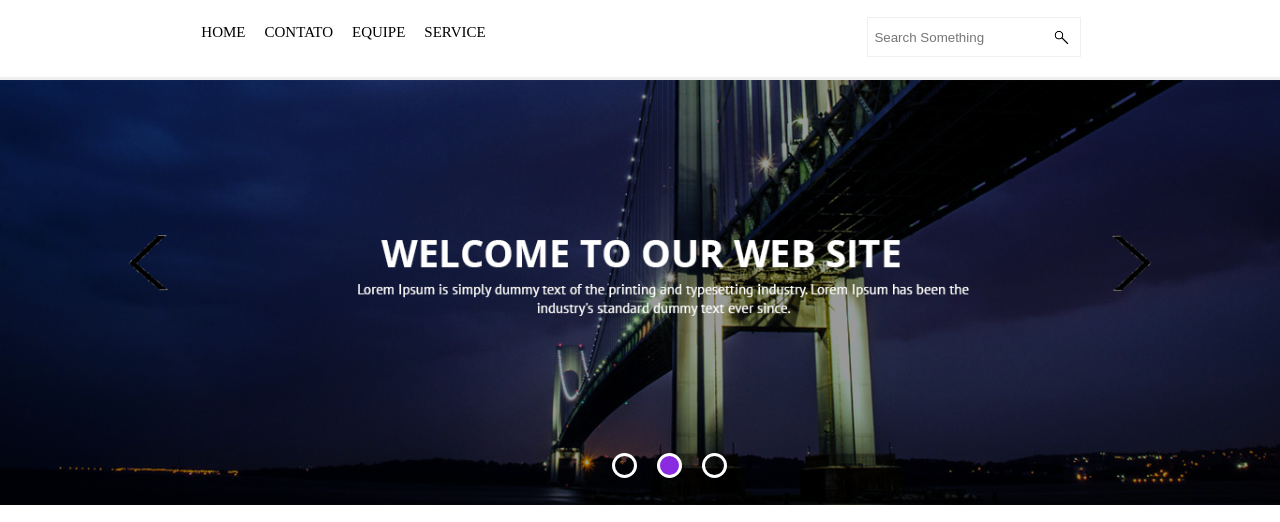
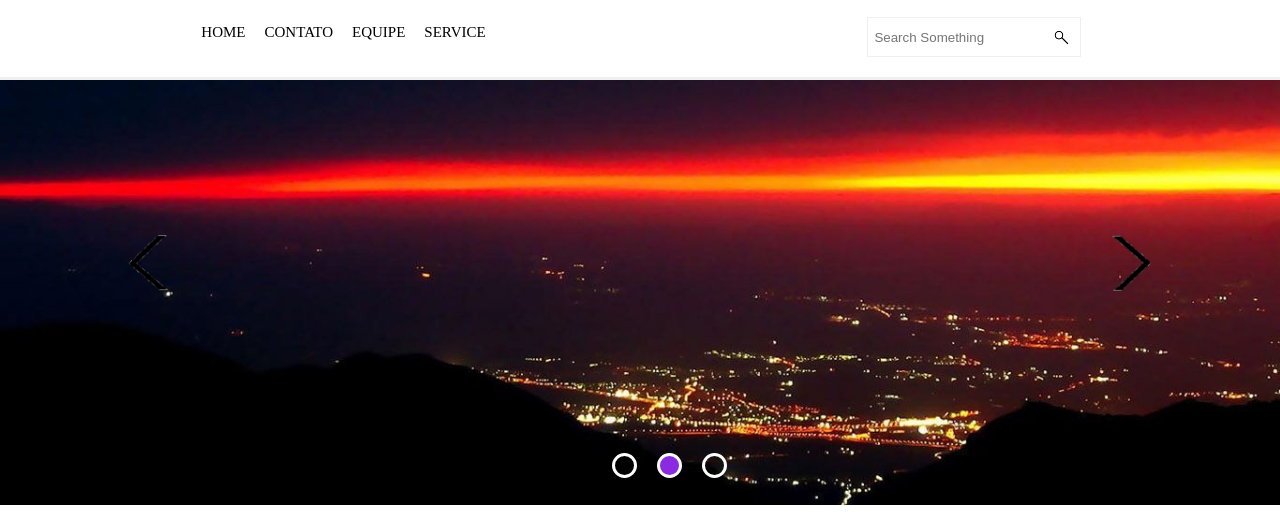
Before and after one commit to ManoelAFJr/blog.github.io, a plain HTML site: page index.html in a window 1280 px wide. Shown: the part 97-619 px from the top of the page. Drawn offline with Linux system fonts and the light colour scheme.

Commit message:
Acrescentando uma nova imagem ao slide

```diff
--- a/index.html
+++ b/index.html
@@ -44,7 +44,7 @@
     <div class="col-100 ">
         <div class="slide-principal ">
             <img src="./img/banner.png" />
-            <img src="./img/banner.png"  />
+            <img src="./img/banner2.png"  />
             <img src="./img/banner.png" />
           </div>
     </div>
```
